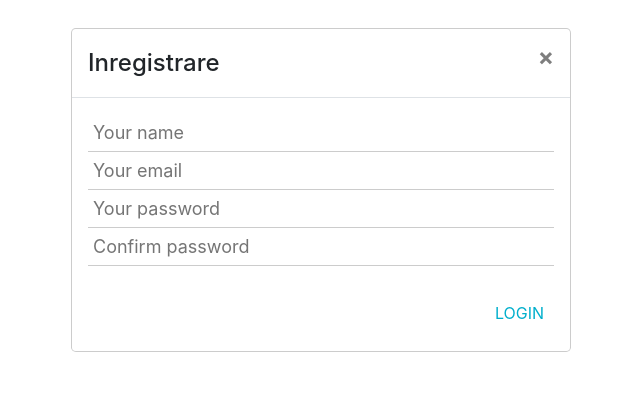
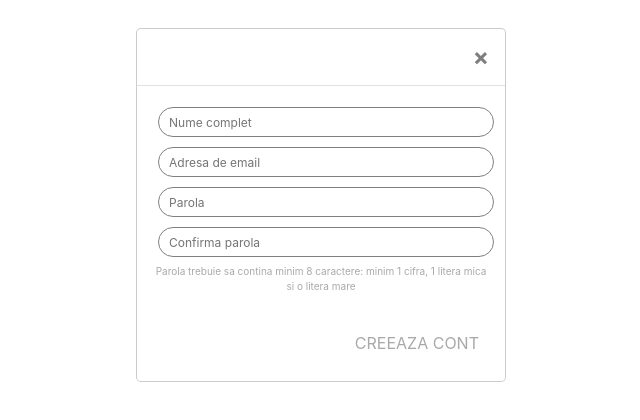
Before and after one commit to mariamarinescu/bucharest-project3-interactive-platform, a React (Create React App) app: page / in a window 1280 px wide. Shown: the top 420 px of the page, without its empty margins (319-959 px from the left). Built offline with nearby package versions, Linux system fonts and the light colour scheme.

Commit message:
finishes sign-up form with react-bootstrap modal

```diff
--- a/src/components/signup/SignUp.js
+++ b/src/components/signup/SignUp.js
@@ -16,9 +16,52 @@ class SignUp extends React.Component {
             email: '',
             name: '',
             password: '',
-            confPass: ''
+            confPass: '',
+            password_message: 'Parola trebuie sa contina minim 8 caractere: minim 1 cifra, 1 litera mica si o litera mare'
         }
 
+    }
+    login = () => {
+        const email = this.emailField.value;
+        const name = this.nameField.value;
+        const password = this.passwordField.value;
+        const passwordConfirmed = this.confPasswordField.value;
+        const regExpNonDigit = RegExp(/^[^0-9]+$/);
+        const regExp8CharsIpperAndLowerAndDigit = RegExp(/^(?=.*[A-Za-z])(?=.*\d)[A-Za-z\d]{8,}$/);
+        if (!validator.validate(email)) {
+            this.setState({
+                errorEmailText: 'Please provide the correct email.'
+            });
+            return;
+        } else if (regExpNonDigit.test(name) === false) {
+            this.setState({
+                errorNameText: 'Please enter your name corectly.'
+            });
+            return;
+        } else if (regExp8CharsIpperAndLowerAndDigit.test(password) === false) {  // at least 8 characters, one letter and one number
+            this.setState({
+                errorPasswordText: 'Password must contain minimum 8 characters, 1 letter and 1 number.'
+            });
+            return;
+        } else if (password !== passwordConfirmed) {
+            this.setState({
+                errorConfirmPasswordText: "Passwords don't match"
+            });
+            return;
+        }
+        this.setState({
+            errorNameText: null,
+            errorPasswordText: null,
+            errorConfirmPasswordText: null,
+            errorEmailText: null,
+            email: email,
+            name: name,
+            password: password,
+            confPass: passwordConfirmed
+
+        });
+        console.log('email: ' + this.state.email + ', name: ' + this.state.name + ',  pass: ' +
+            this.state.password + ', confpass: ' + this.state.confPass);
     }
 
     render() {
@@ -39,41 +82,44 @@ class SignUp extends React.Component {
                 </div>) : null;
         const fieldConfirmPassError = this.state.errorConfirmPasswordText ?
             (
-                <div className="errorMessage">
+                <div className="errorMessage">5
                     {this.state.errorConfirmPasswordText}
                 </div>) : null;
+        const passMsg = (<div className="message">
+            {this.state.password_message}
+        </div>)
         return (
             <div >
-                <Modal.Dialog>
+                <Modal.Dialog className="my-signup-modal">
                     <Modal.Header closeButton>
-                        <Modal.Title>Inregistrare</Modal.Title>
                     </Modal.Header>
-
                     <Modal.Body>
                         <form>
                             <input className={classNames("input", { ["inputError"]: this.state.errorNameText })}
-                                placeholder="Your name"
+                                placeholder="Nume complet"
                                 ref={(f) => { this.nameField = f; }}
                                 type="text" />
                             {fieldNameError}
 
                             <input className={classNames("input", { ["inputError"]: this.state.errorEmailText })}
-                                placeholder="Your email"
+                                placeholder="Adresa de email"
                                 ref={(f) => { this.emailField = f; }}
                                 type="email" />
                             {fieldEmailError}
                             <input className={classNames("input", { ["inputError"]: this.state.errorPasswordText })}
-                                placeholder="Your password"
+                                placeholder="Parola"
                                 ref={(f) => { this.passwordField = f; }}
                                 type="password" />
+
                             {fieldPasswordError}
                             <input className={classNames("input", { ["inputError"]: this.state.errorConfirmPasswordText })}
-                                placeholder="Confirm password"
+                                placeholder="Confirma parola"
                                 ref={(f) => { this.confPasswordField = f; }}
                                 type="password" />
                             {fieldConfirmPassError}
+                            {passMsg}
                             <div className="actionContainer">
-                                <div className="button" onClick={this.login}>Login</div>
+                                <div className="button" onClick={this.signup}>Creeaza cont</div>
                             </div>
                         </form>
                     </Modal.Body>
--- a/src/components/signup/style.css
+++ b/src/components/signup/style.css
@@ -1,19 +1,22 @@
-.heading {
-    font-size: 22px;
-    color: #222;
-    margin-bottom: 20px;
+.my-signup-modal {
+    width: 370px;
+    height: 800px;
+
 }
 
 .input {
-    border-bottom-color: rgba(0,0,0,0.2);
-    border-bottom-width: 1px;
-    border-bottom-style: solid; padding: 5px;
-    border-top: 0;
-    border-left: 0;
-    border-right: 0;
     width: 100%;
-    font-size: 18px;
+    font-size: 12px;
+    margin: 5px;
+    padding: 10px;
+    border-radius: 25px;
+    border: 1px solid grey;
+    /* padding: 20px;  */
+    height: 30px;
+    /* width: 200px;
+    height: 15px;   */
 }
+
 
 .actionContainer {
     display: flex;
@@ -27,9 +30,28 @@
     padding: 10px;
     border-radius: 2;
     cursor: pointer;
-    color: #00afcc;
+    color: darkgray;
 }
 .button:hover {
-    background-color: rgba(0,0,0,0.5);
+    background-color: darkgray;
+    color: white;
     font-weight: 700;
 }
+.errorMessage {
+    color: #ce1313;
+    padding-top: 10px;
+    padding-bottom: 10px;
+    font-size: 14px;
+}
+.message {
+    color: darkgrey;
+    padding-top: 2px;
+    padding-bottom: 2px;
+    font-size: 10px;
+    width: 100%;
+
+}
+
+.inputError {
+    border: #ce1313;
+}
```
Also changed, not shown: 1 other file (tests, documents, lock files or other folders).
